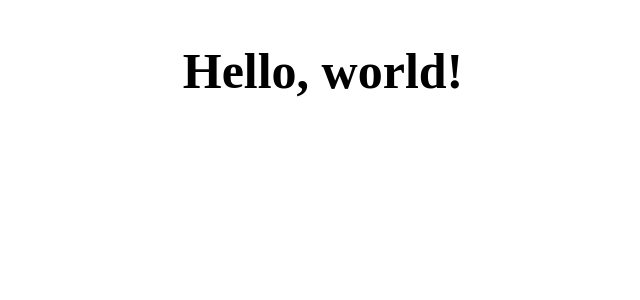
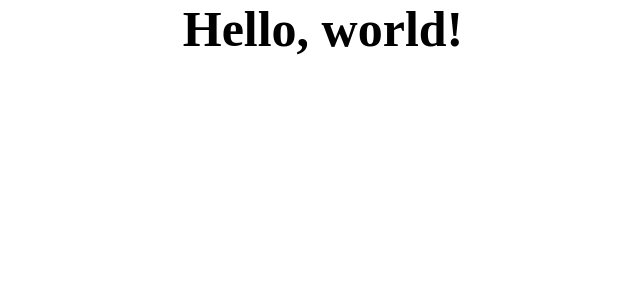
Before and after one commit to AironClarke/Nexus, a Next.js app: page / in a window 1280 px wide. Shown: the top 300 px of the page, without its empty margins (317-957 px from the left). Built offline with nearby package versions, Linux system fonts and the light colour scheme.

Commit message:
Css reset added to GlobalStyles

```diff
--- a/styles/GlobalStyles.ts
+++ b/styles/GlobalStyles.ts
@@ -1,15 +1,13 @@
 import { createGlobalStyle } from 'styled-components';
 
 const GlobalStyle = createGlobalStyle`
-html,
-body {
-  margin: 0;
-  padding: 0;
-}
-
-* {
-  box-sizing: border-box;
-}
+  * {
+    box-sizing: border-box;
+    border: 0;
+    margin: 0;
+    outline: 0;
+    padding: 0;
+  }
 `;
 
 export default GlobalStyle;
```
